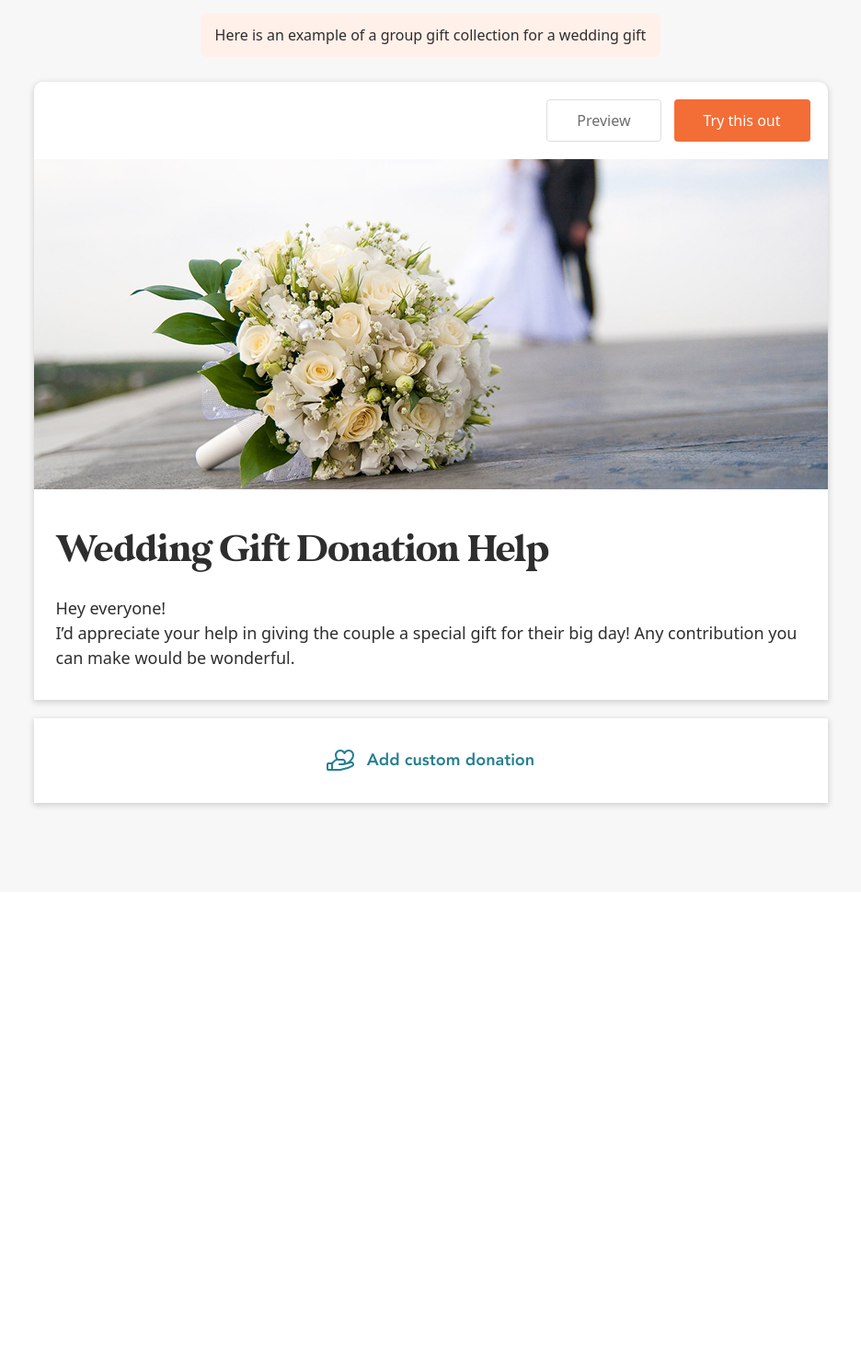
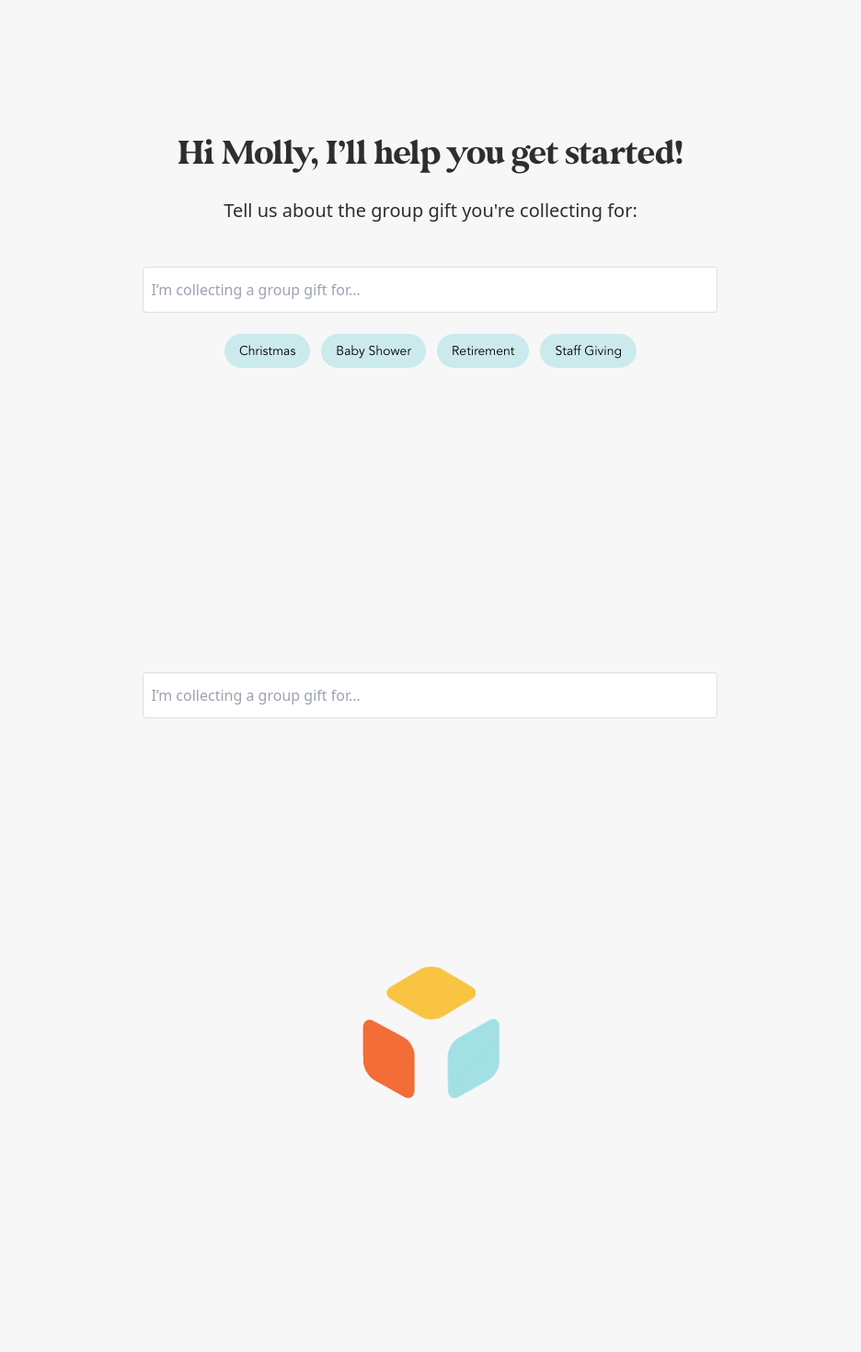
Before and after one commit to RajanRV/ai-collection-builder, a React (Vite) app: page /ai-generator in a window 1280 px wide. Shown: the part 200-1670 px from the top of the page at 92% size, without its empty margins (172-1108 px from the left). Before the commit the page ends 1170 px from the top, so only its background shows below. Built offline with nearby package versions, Linux system fonts and the light colour scheme.

Commit message:
loader changed from svg to gif

```diff
--- a/src/Pages/AiGenerator.jsx
+++ b/src/Pages/AiGenerator.jsx
@@ -8,7 +8,7 @@ import { useEffect } from "react";
 import Flower from "../assets/images/Flower.png";
 import HandHeart from "../assets/icons/HandHeart.svg";
 import cross from "../assets/icons/cross.svg";
-import Loader1 from "../assets/icons/Loader.svg";
+import Loader1 from "../assets/icons/Loader.gif";
 
 function AiGenerator() {
   const [gift, setGift] = useState("");
@@ -37,70 +37,70 @@ function AiGenerator() {
   }, []);
 
   return (
-    //  {/* Gift page main Section */}
+    <>
+      {/* Gift page main Section */}
+      <div className="bg-[#F7F7F7]">
+        <div className="flex flex-col justify-center min-h-screen items-center m-auto max-w-[1366px] w-[93%]">
 
-    // <div className="bg-[#F7F7F7]">
-    //   <div className="flex flex-col justify-center min-h-screen items-center m-auto max-w-[1366px] w-[93%]">
-    //
-    //      {/* Heading Section */}
-    //     <HeadingComponent
-    //       title="Hi Molly, I’ll help you get started!"
-    //       className="text-[24px] sm:text-[30px] lg:text-[40px] items-center text-center"
-    //     />
-    //     <SubHeading
-    //       title="Tell us about the group gift you're collecting for:"
-    //       className="text-[16px] sm:text-[20px] mt-[10px] sm:mt-[17px] items-center text-center"
-    //     />
+          {/* Heading Section */}
+          <HeadingComponent
+            title="Hi Molly, I’ll help you get started!"
+            className="text-[24px] sm:text-[30px] lg:text-[40px] items-center text-center"
+          />
+          <SubHeading
+            title="Tell us about the group gift you're collecting for:"
+            className="text-[16px] sm:text-[20px] mt-[10px] sm:mt-[17px] items-center text-center"
+          />
 
-    //       {/* Input Section */}
-    //     <Input
-    //       value={gift}
-    //       onChange={(e) => setGift(e.target.value)}
-    //       placeholder="I’m collecting a group gift for..."
-    //       className="w-[90%] lg:w-[625px] h-[50px] px-[8px] py-[13px] mx-auto bg-white mt-[30px] sm:mt-[46px] focus:outline-none border border-[#DEDEDE] rounded-[4px] "
-    //     />
+          {/* Input Section */}
+          <Input
+            value={gift}
+            onChange={(e) => setGift(e.target.value)}
+            placeholder="I’m collecting a group gift for..."
+            className="w-[90%] lg:w-[625px] h-[50px] px-[8px] py-[13px] mx-auto bg-white mt-[30px] sm:mt-[46px] focus:outline-none border border-[#DEDEDE] rounded-[4px] "
+          />
 
-    //       {/* Badge Section */}
-    //     <div className="flex flex-wrap mt-[12px] sm:mt-[28px] gap-[12px] items-center justify-center">
-    //       {AiGenerator_Badge.map((item) => (
-    //         <Badge key={item.id} badge={item.badge} />
-    //       ))}
-    //     </div>
-    //   </div>
-    // </div>
+          {/* Badge Section */}
+          <div className="flex flex-wrap mt-[12px] sm:mt-[28px] gap-[12px] items-center justify-center">
+            {AiGenerator_Badge.map((item) => (
+              <Badge key={item.id} badge={item.badge} />
+            ))}
+          </div>
+        </div>
+      </div>
 
-    //   {/* logo with input Section */}
-    // <div className="bg-[#F7F7F7] min-h-screen flex flex-col">
-    //   <div className="max-w-[1366px] w-[93%] mx-auto flex flex-col flex-1">
-    //     {/* Input Section  */}
-    //     <div className="flex justify-center">
-    //       <div className="mt-[67px] relative w-[90%] lg:w-[625px] mx-auto">
-    //         <Input
-    //           value={gift}
-    //           onChange={(e) => setGift(e.target.value)}
-    //           placeholder="I’m collecting a group gift for..."
-    //           className="w-full h-[50px] px-[8px] pr-[40px] py-[13px] bg-white border border-[#DEDEDE] rounded-[4px] focus:outline-none"
-    //         />
+      {/* logo with input Section */}
+      <div className="bg-[#F7F7F7] min-h-screen flex flex-col">
+        <div className="max-w-[1366px] w-[93%] mx-auto flex flex-col flex-1">
+          {/* Input Section  */}
+          <div className="flex justify-center">
+            <div className="mt-[67px] relative w-[90%] lg:w-[625px] mx-auto">
+              <Input
+                value={gift}
+                onChange={(e) => setGift(e.target.value)}
+                placeholder="I’m collecting a group gift for..."
+                className="w-full h-[50px] px-[8px] pr-[40px] py-[13px] bg-white border border-[#DEDEDE] rounded-[4px] focus:outline-none"
+              />
 
-    //         {gift && (
-    //           <button
-    //             onClick={() => setGift("")}
-    //             className="absolute right-[15px] top-1/2 -translate-y-1/2"
-    //           >
-    //             <img src={cross} alt="clear" className="w-[16px] h-[16px]" />
-    //           </button>
-    //         )}
-    //       </div>
-    //     </div>
+              {gift && (
+                <button
+                  onClick={() => setGift("")}
+                  className="absolute right-[15px] top-1/2 -translate-y-1/2"
+                >
+                  <img src={cross} alt="clear" className="w-[16px] h-[16px]" />
+                </button>
+              )}
+            </div>
+          </div>
 
-    //     {/* Loader Section */}
-    //     <div className="flex-1 flex items-center justify-center">
-    //       <img src={Loader1} alt="loader" />
-    //     </div>
-    //   </div>
-    // </div>
+          {/* Loader Section */}
+          <div className="flex-1 flex items-center justify-center">
+            <img className="w-48" src={Loader1} alt="loader" />
+          </div>
+        </div>
+      </div>
 
-    //card section
+    {/* //card section */}
       <div className="bg-[#F7F7F7] flex flex-col">
         <div className="min-h-screen w-[90%] max-w-[1366px] mx-auto flex flex-col flex-1">
           {/* Input Section  */}
@@ -179,6 +179,7 @@ function AiGenerator() {
           </div>
         </div>
       </div>
+    </>
   );
 }
 
```
Also changed, not shown: src/assets/icons/Loader.gif (added). Lines whose indentation alone changed are shown as unchanged.
